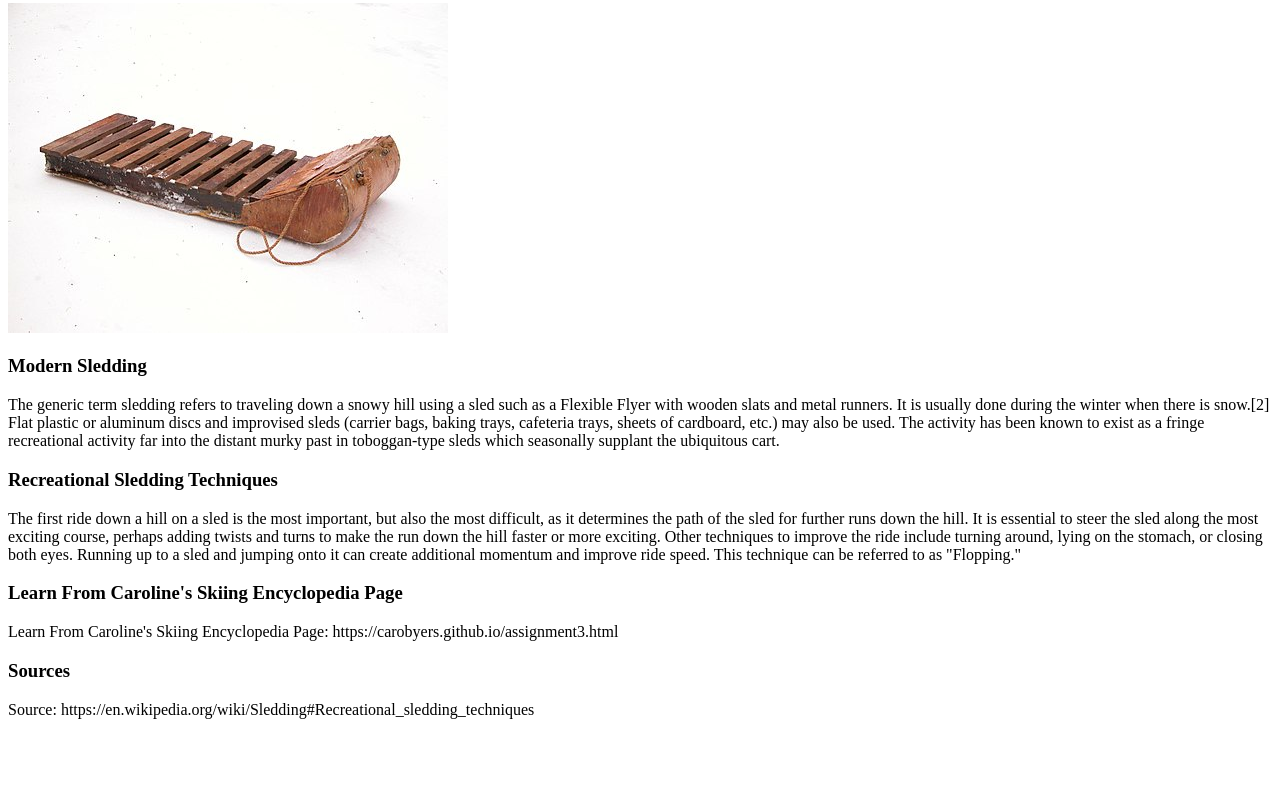
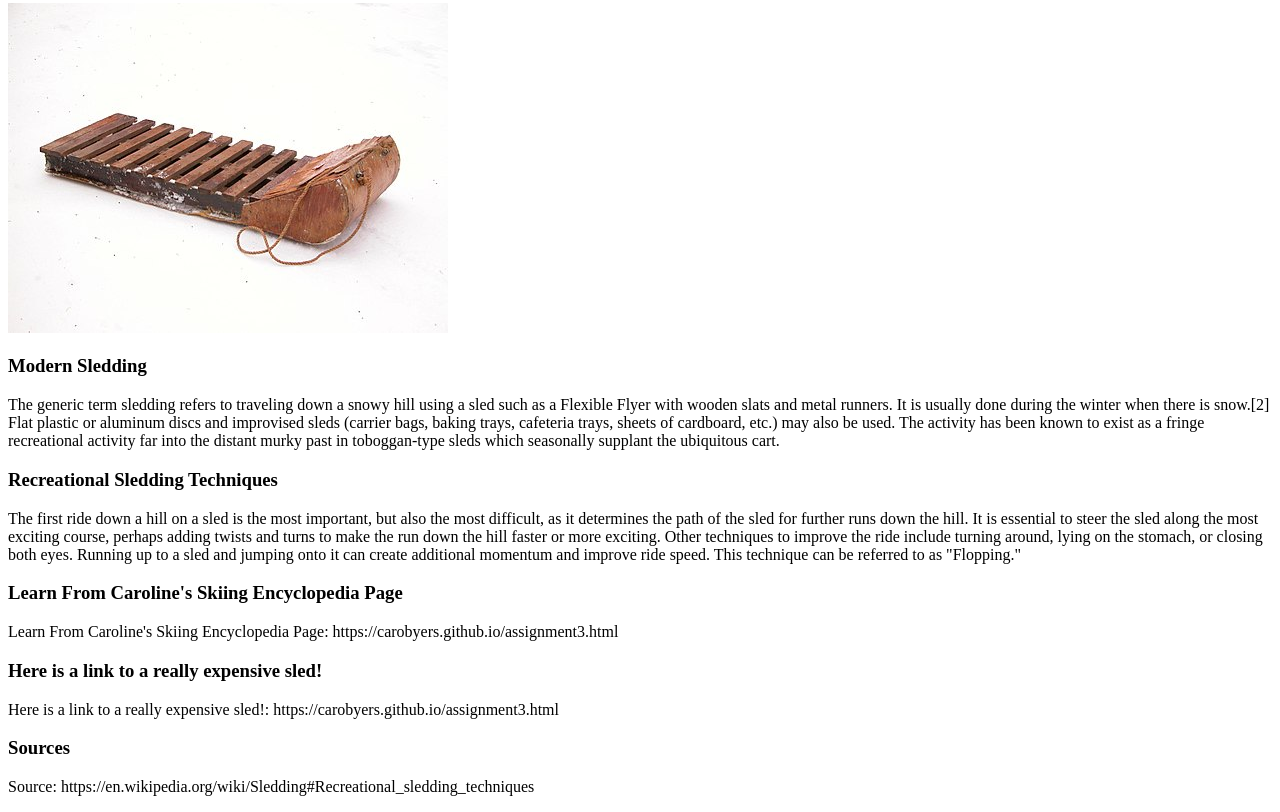
Before and after one commit to ellalago/ellalago.github.io, a plain HTML site: page assignment3.html in a window 1280 px wide. Shown: the part 812-1624 px from the top of the page. Before the commit the page ends 1547 px from the top, so only its background shows below. Drawn offline with Linux system fonts and the light colour scheme.

Commit message:
Update assignment3.html

```diff
--- a/assignment3.html
+++ b/assignment3.html
@@ -18,7 +18,7 @@
 
     <h3 id="History">History</h3>
       <p>The practical use of sleds is ancient and widespread. They were developed in areas with consistent winter snow cover, as vehicles to transport materials and/or people, far more efficiently than wheeled vehicles could in icy and snowy conditions. Early designs included hand-pulled sizes as well as larger dog, horse, or ox drawn versions. Early examples of sleds and sledges were found in the Oseberg Viking ship excavation.[1] The Toboggan sled is also a traditional form of transport used by the Innu and Cree of northern Canada and the people of Ancient Egypt are thought to have used sledges (on the desert sand and on ramps) extensively for construction.</p>
-        <img src="img/Woodensled.jpeg">
+      <img src="img/Woodensled.jpeg">
 
       <h3 id="Modern Sledding">Modern Sledding</h3>
         <p>The generic term sledding refers to traveling down a snowy hill using a sled such as a Flexible Flyer with wooden slats and metal runners. It is usually done during the winter when there is snow.[2] Flat plastic or aluminum discs and improvised sleds (carrier bags, baking trays, cafeteria trays, sheets of cardboard, etc.) may also be used. The activity has been known to exist as a fringe recreational activity far into the distant murky past in toboggan-type sleds which seasonally supplant the ubiquitous cart.</p>
@@ -29,5 +29,10 @@
       <h3 id="Learn From Caroline's Skiing Encyclopedia Page">Learn From Caroline's Skiing Encyclopedia Page</h3>
         <p>Learn From Caroline's Skiing Encyclopedia Page: https://carobyers.github.io/assignment3.html</p>
 
+      <h3 id="Here is a link to a really expensive sled!">Here is a link to a really expensive sled!</h3>
+        <p>Here is a link to a really expensive sled!: https://carobyers.github.io/assignment3.html</p>
+
+
+
       <h3 id="Sources">Sources</h3>
         <p>Source: https://en.wikipedia.org/wiki/Sledding#Recreational_sledding_techniques</p>
```
